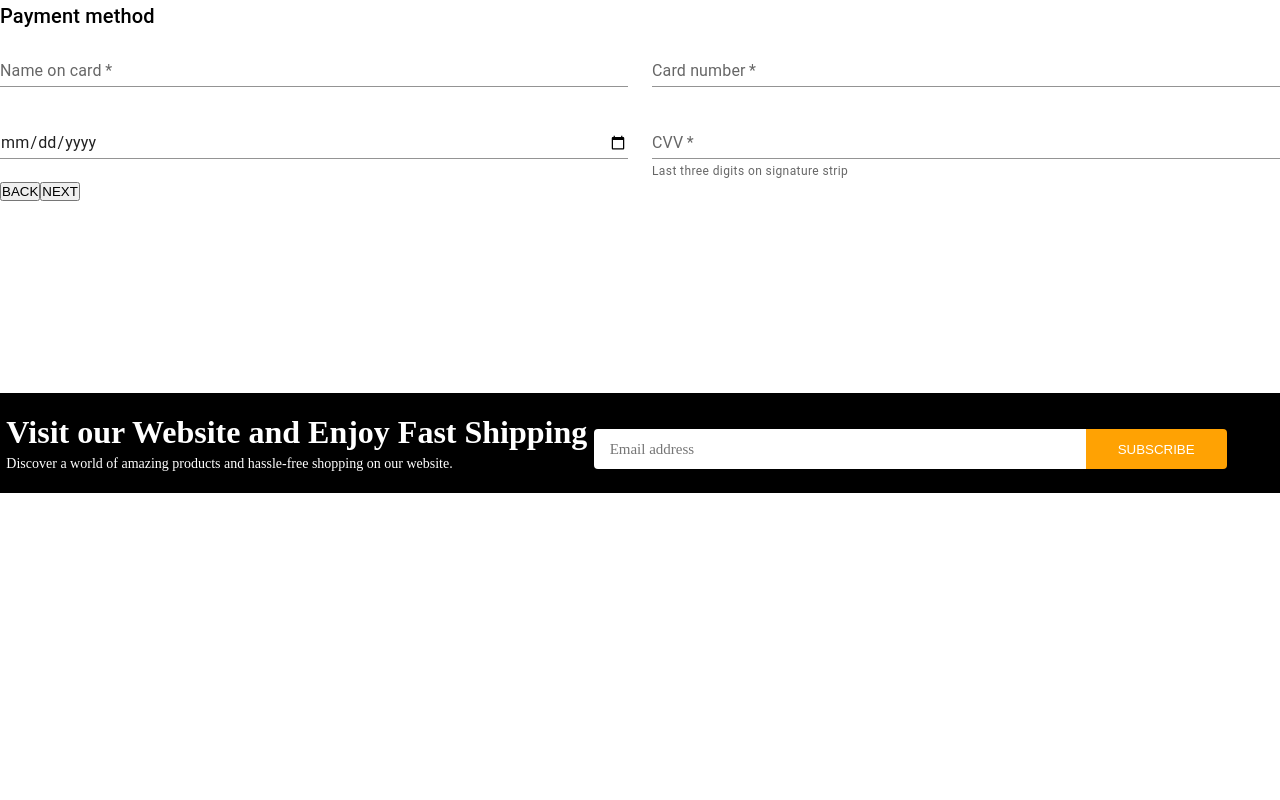
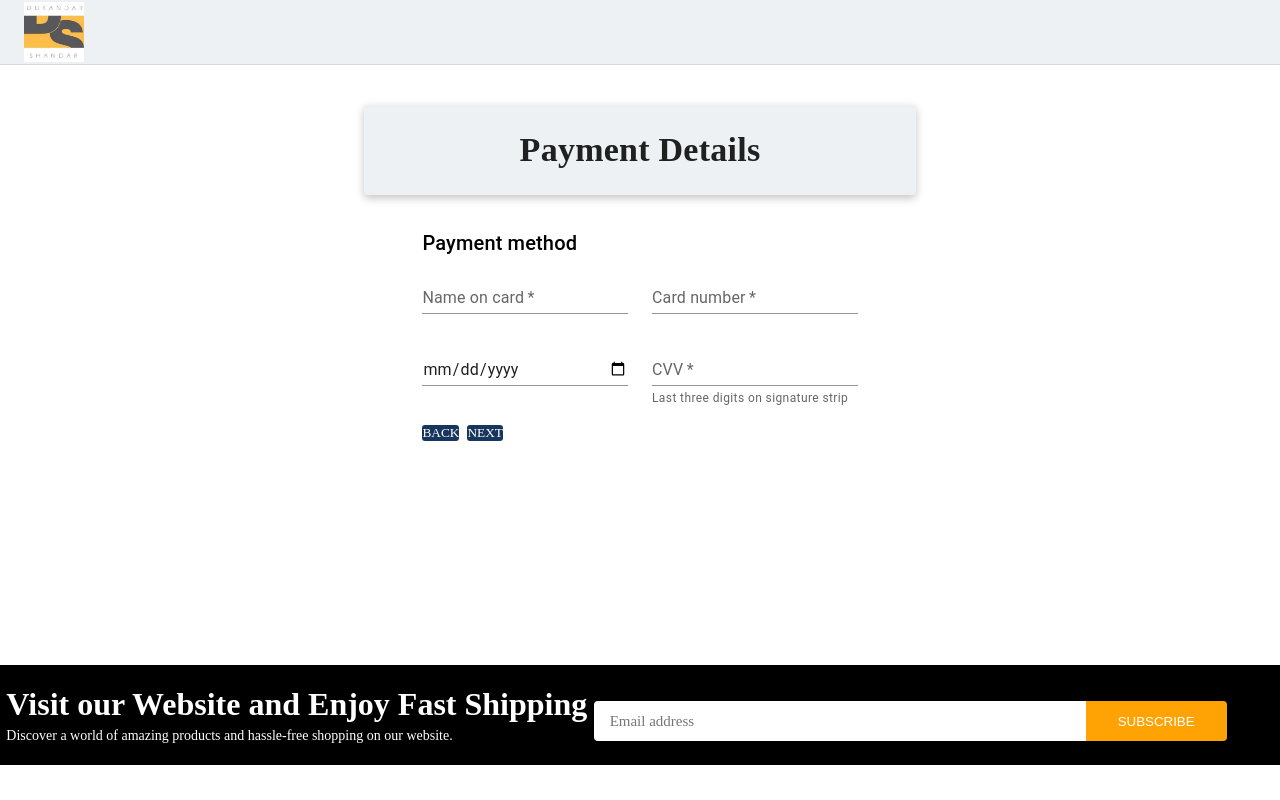
Before and after one commit to mbilawalzaman/DukandarShandar, a React (Create React App) app in the folder frontend/: page /checkout/paymentdetails in a window 1280 px wide. Built offline with nearby package versions, Linux system fonts and the light colour scheme.

Commit message:
checkout

```diff
--- a/frontend/src/components/checkout/check/check.js
+++ b/frontend/src/components/checkout/check/check.js
@@ -1,20 +1,13 @@
 import * as React from 'react';
 import CssBaseline from '@mui/material/CssBaseline';
 import AppBar from '@mui/material/AppBar';
-import Box from '@mui/material/Box';
 import Container from '@mui/material/Container';
 import Toolbar from '@mui/material/Toolbar';
 import Paper from '@mui/material/Paper';
-import Stepper from '@mui/material/Stepper';
-import Step from '@mui/material/Step';
-import StepLabel from '@mui/material/StepLabel';
-import Button from '@mui/material/Button';
 import Typography from '@mui/material/Typography';
-import Review from '../review/review';
-import Payment from '../payment/payment';
-import SAddress from '../saddress/sAddress';
-import DSLogo from "../../../assets/logo.jpg"
+
 import "./check.css"
+import CheckOutNavbar from './checkoutNavbar/checkOutNavbar';
 
 
 const steps = ['Shipping address', 'Payment details', 'Review your order'];
@@ -33,36 +26,22 @@ const steps = ['Shipping address', 'Payment details', 'Review your order'];
 // }
 
 export default function Check() {
-  const [activeStep, setActiveStep] = React.useState(0);
+  // const [activeStep, setActiveStep] = React.useState(0);
 
-  const  handleNext = () => {
-    setActiveStep(activeStep + 1);
-  };
+  // const  handleNext = () => {
+  //   setActiveStep(activeStep + 1);
+  // };
 
-  const handleBack = () => {
-    setActiveStep(activeStep - 1);
-  };
+  // const handleBack = () => {
+  //   setActiveStep(activeStep - 1);
+  // };
 
   return (
     <React.Fragment>
       <CssBaseline />
-      <AppBar
-        position="absolute"
-        color="default"
-        elevation={0}
-        sx={{
-          position: 'relative',
-          borderBottom: (t) => `1px solid ${t.palette.divider}`,
-        }}
-      >
-        <Toolbar sx={{backgroundColor: "#edf1f4"}}>
-          <Typography variant="h6" color="inherit" noWrap className='mainCheckoutNav'>
-           <img src={DSLogo} alt="" className='checkout-logo'/>
-          </Typography>
-        </Toolbar>
-      </AppBar>
-      <Container component="main" maxWidth="sm" sx={{ mb: 4 }}>
-        <Paper variant="outlined" sx={{ my: { xs: 3, md: 5 }, p: { xs: 2, md: 3 } }}>
+      <CheckOutNavbar/>
+      <Container component="main" maxWidth="sm" sx={{ mb: 4}}>
+        <Paper variant="outlined" sx={{ my: { xs: 3, md: 5 }, p: { xs: 2, md: 3 }, paddingTop: "1rem", border: "none", backgroundColor: "#edf1f4", boxShadow: "rgba(0, 0, 0, 0.24) 0px 3px 8px"}}>
           <Typography component="h1" variant="h4" align="center" sx={{fontFamily:"Poppins", fontWeight: "bold"}}>
             Checkout
           </Typography>
--- /dev/null
+++ b/frontend/src/components/checkout/check/checkoutNavbar/checkOutNavbar.js
@@ -0,0 +1,33 @@
+import { AppBar, Toolbar, Typography } from "@mui/material";
+import React from "react";
+import DSLogo from "../../../../assets/logo.jpg"
+
+
+const CheckOutNavbar = () => {
+  return (
+    <div>
+      <AppBar
+        position="absolute"
+        color="default"
+        elevation={0}
+        sx={{
+          position: "relative",
+          borderBottom: (t) => `1px solid ${t.palette.divider}`,
+        }}
+      >
+        <Toolbar sx={{ backgroundColor: "#edf1f4" }}>
+          <Typography
+            variant="h6"
+            color="inherit"
+            noWrap
+            className="mainCheckoutNav"
+          >
+            <img src={DSLogo} alt="" className="checkout-logo" />
+          </Typography>
+        </Toolbar>
+      </AppBar>
+    </div>
+  );
+};
+
+export default CheckOutNavbar;
--- /dev/null
+++ b/frontend/src/components/checkout/payment/payment.css
@@ -0,0 +1,39 @@
+.payment-container{
+    display: flex;
+    justify-content: center;
+
+}
+
+.payment-details{
+    width: 34%;
+    padding: 2rem 1rem;
+    margin-top: -2.5rem;
+    background-color: "#edf1f4";
+    box-shadow: "rgba(0, 0, 0, 0.24) 0px 3px 8px";
+}
+
+.back-btn{
+    background-color: #18355e;
+    padding: 0.5 0.25rem;
+    border: none;
+    outline: none;
+    border-radius: 3px;
+    color: white;
+    font-family: "Poppins";
+    margin-top: 1rem;
+    cursor: pointer;
+
+}
+
+.next-btn{
+    background-color: #18355e;
+    padding: 0.5 0.25rem;
+    border: none;
+    outline: none;
+    border-radius: 3px;
+    color: white;
+    font-family: "Poppins";
+    margin-top: 1rem;
+    cursor: pointer;
+    margin-left: 0.5rem;
+}
--- a/frontend/src/components/checkout/payment/payment.js
+++ b/frontend/src/components/checkout/payment/payment.js
@@ -4,6 +4,9 @@ import Grid from '@mui/material/Grid';
 import TextField from '@mui/material/TextField';
 import { toast } from 'react-toastify';
 import { useNavigate } from 'react-router-dom';
+import CheckOutNavbar from '../check/checkoutNavbar/checkOutNavbar';
+import { Container, Paper } from '@mui/material';
+import "./payment.css"
 
 const Payment = () => {
   const navigate = useNavigate();
@@ -47,6 +50,17 @@ const Payment = () => {
 
   return (
     <>
+    <CheckOutNavbar/>
+
+    <Container component="main" maxWidth="sm" sx={{ mb: 4}}>
+        <Paper variant="outlined" sx={{ my: { xs: 3, md: 5 }, p: { xs: 2, md: 3 }, paddingTop: "1rem", border: "none", backgroundColor: "#edf1f4", boxShadow: "rgba(0, 0, 0, 0.24) 0px 3px 8px"}}>
+          <Typography component="h1" variant="h4" align="center" sx={{fontFamily:"Poppins", fontWeight: "bold"}}>
+            Payment Details
+          </Typography>
+        </Paper>
+      </Container>
+      <div className='payment-container'>
+        <div className='payment-details'>
     <React.Fragment>
       <Typography variant="h6" gutterBottom>
         Payment method
@@ -111,8 +125,10 @@ const Payment = () => {
         </Grid>
       </Grid>
     </React.Fragment>
-    <button onClick={backToSaddress}>BACK</button>
-    <button onClick={gotToPlaceOrder}>NEXT</button>
+    <button onClick={backToSaddress} className='back-btn'>BACK</button>
+    <button onClick={gotToPlaceOrder} className='next-btn'>NEXT</button>
+    </div>
+    </div>
     </>
   )
 }
--- /dev/null
+++ b/frontend/src/components/checkout/review/review.css
@@ -0,0 +1,13 @@
+.review-container{
+    display: flex;
+    justify-content: center;
+
+}
+
+.review-details{
+    width: 34%;
+    padding: 2rem 1rem;
+    margin-top: -2.5rem;
+    background-color: "#edf1f4";
+    box-shadow: "rgba(0, 0, 0, 0.24) 0px 3px 8px";
+}
--- a/frontend/src/components/checkout/review/review.js
+++ b/frontend/src/components/checkout/review/review.js
@@ -6,6 +6,9 @@ import ListItemText from '@mui/material/ListItemText';
 import Grid from '@mui/material/Grid';
 import { useSelector } from 'react-redux';
 import { useNavigate } from 'react-router-dom';
+import "./review.css"
+import CheckOutNavbar from '../check/checkoutNavbar/checkOutNavbar';
+import { Container, Paper } from '@mui/material';
 
 
 
@@ -28,6 +31,17 @@ useEffect (()=>{
   setProduts(cart)
 },[])
   return (
+    <>
+        <Container component="main" maxWidth="sm" sx={{ mb: 4}}>
+        <Paper variant="outlined" sx={{ my: { xs: 3, md: 5 }, p: { xs: 2, md: 3 }, paddingTop: "1rem", border: "none", backgroundColor: "#edf1f4", boxShadow: "rgba(0, 0, 0, 0.24) 0px 3px 8px"}}>
+          <Typography component="h1" variant="h4" align="center" sx={{fontFamily:"Poppins", fontWeight: "bold"}}>
+            Payment Details
+          </Typography>
+        </Paper>
+      </Container>
+    <div className='review-container'>
+      <div className='review-details'>
+    <CheckOutNavbar/>
     <React.Fragment>
       <Typography variant="h6" gutterBottom>
         Order summary
@@ -78,5 +92,9 @@ useEffect (()=>{
       <button onClick={placeOrder}>PLACE ORDER</button>
     </React.Fragment>
 
+    </div>
+    </div>
+    </>
+
   );
 }
--- /dev/null
+++ b/frontend/src/components/checkout/saddress/sAddress.css
@@ -0,0 +1,25 @@
+.sAddress-main-container{
+    display: flex;
+    justify-content: center;
+}
+.sAddress-div {
+    background-color: #edf1f4;
+    margin: top -3rem;
+    width: 36%;
+    padding: 2rem 1rem;
+    margin-top: -2.5;
+    box-shadow: rgba(0, 0, 0, 0.24) 0px 3px 8px;
+    border-top: none;
+}
+
+.moveToNext{
+    background-color: #18355e;
+    padding: 0.5 0.25rem;
+    border: none;
+    outline: none;
+    border-radius: 3px;
+    color: white;
+    font-family: "Poppins";
+    margin-top: 1rem;
+    cursor: pointer;
+}
--- a/frontend/src/components/checkout/saddress/sAddress.js
+++ b/frontend/src/components/checkout/saddress/sAddress.js
@@ -7,6 +7,7 @@ import { checkOutShippingData } from '../../../features/checkoutSlice';
 import { toast } from 'react-toastify';
 import 'react-toastify/dist/ReactToastify.css';
 import { useNavigate } from 'react-router-dom';
+import "./sAddress.css"
 
 
 const SAddress = () => {
@@ -52,6 +53,8 @@ const SAddress = () => {
   },[])
   return (
     <>
+    <div className='sAddress-main-container'>
+    <div className='sAddress-div'>
       <Typography variant="h6" gutterBottom sx={{fontFamily:"Poppins", fontWeight: "bold"}}>
         Shipping address
       </Typography>
@@ -155,7 +158,9 @@ const SAddress = () => {
         <Grid item xs={12}>
         </Grid>
       </Grid>
-      <button onClick={moveToNext}>NEXT</button>
+      <button onClick={moveToNext} className='moveToNext'>NEXT</button>
+      </div>
+      </div>
     </>
   )
 }
```
